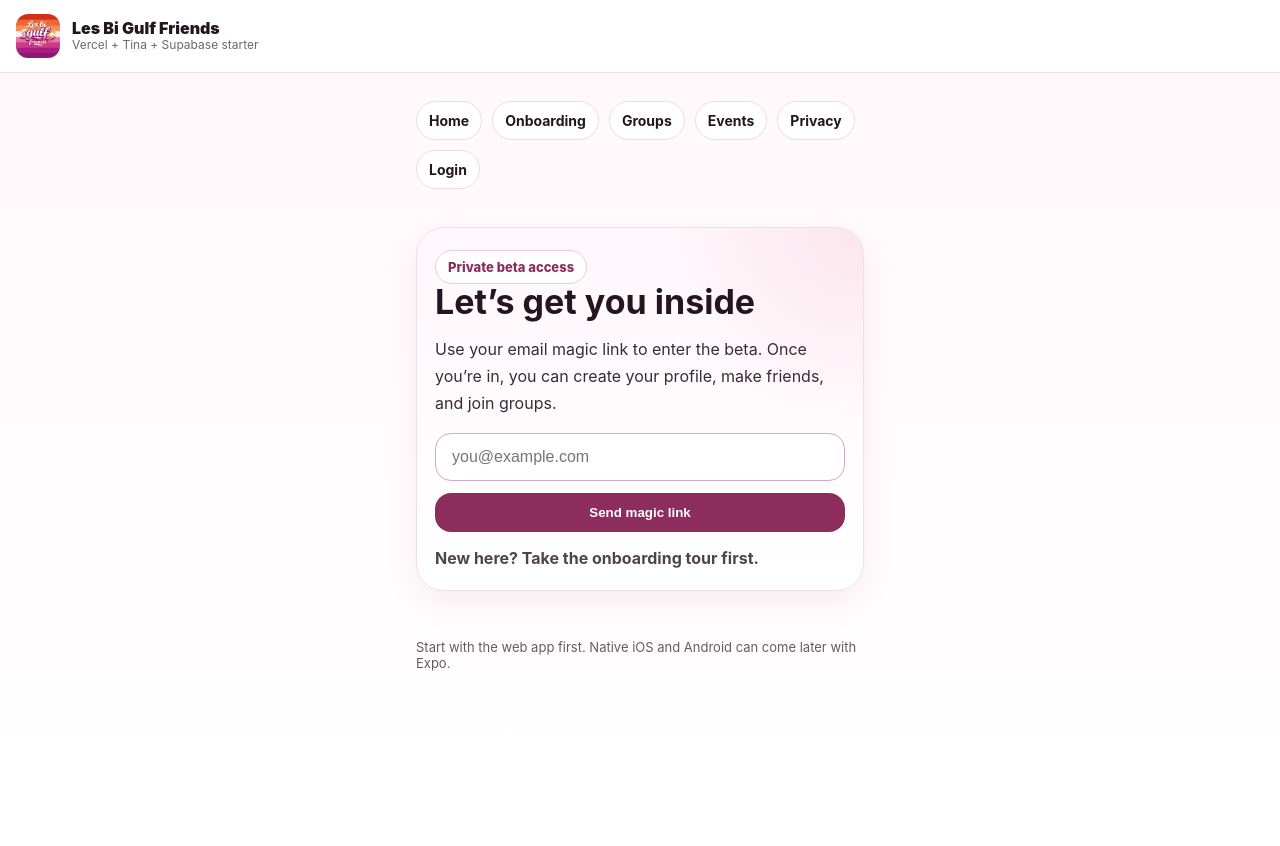
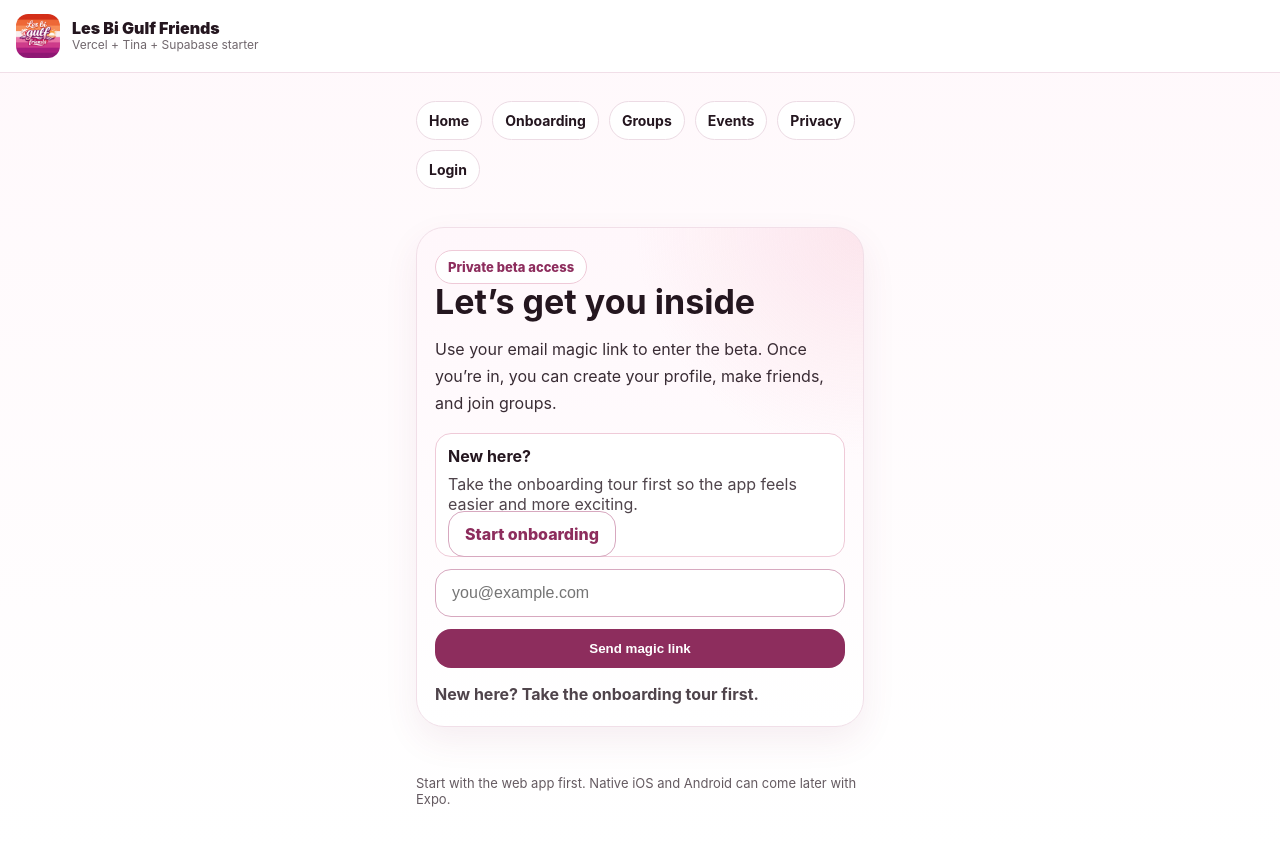
Before and after one commit to alanaoldham-eng/LesBiGulfFriends, a Next.js app: page /login in a window 1280 px wide. Shown: the top 846 px of the page. Before the commit the page ends 800 px from the top, so only its background shows below. Built offline with nearby package versions, Linux system fonts and the light colour scheme.

Commit message:
add onboarding persistence and redirect new user to profile

```diff
--- a/app/app/page.tsx
+++ b/app/app/page.tsx
@@ -1,4 +1,5 @@
 "use client";
+export const dynamic = "force-dynamic";
 
 import { useEffect, useState } from "react";
 import { ClientShell } from "../../components/ClientShell";
--- a/app/auth/callback/page.tsx
+++ b/app/auth/callback/page.tsx
@@ -1,4 +1,5 @@
 "use client";
+export const dynamic = "force-dynamic";
 
 import { useEffect, useState } from "react";
 import { supabase } from "../../../lib/supabase/client";
@@ -18,7 +19,8 @@ export default function AuthCallbackPage() {
           return;
         }
         document.cookie = `lbgf_session=1; Path=/; SameSite=Lax`;
-        window.location.href = "/app";
+        const hasProfile = localStorage.getItem("lbgf_profile_started") === "1";
+        window.location.href = hasProfile ? "/app" : "/profile";
         return;
       }
 
--- a/app/events/page.tsx
+++ b/app/events/page.tsx
@@ -14,7 +14,7 @@ export default function EventsPage() {
     <>
       <section className="hero">
         <h1 style={{ margin: 0, fontSize: 28 }}>{content.title}</h1>
-      <p style={{ fontSize: 16, lineHeight: 1.6, opacity: 0.9 }}>{content.intro}</p>
+        <p style={{ fontSize: 16, lineHeight: 1.6, opacity: 0.9 }}>{content.intro}</p>
       </section>
       <div className="grid">
         {content.cards.map((card) => (
--- a/app/friends/page.tsx
+++ b/app/friends/page.tsx
@@ -1,4 +1,5 @@
 "use client";
+export const dynamic = "force-dynamic";
 
 import { useEffect, useState } from "react";
 import { ClientShell } from "../../components/ClientShell";
--- a/app/groups-app/[groupId]/page.tsx
+++ b/app/groups-app/[groupId]/page.tsx
@@ -1,4 +1,5 @@
 "use client";
+export const dynamic = "force-dynamic";
 
 import { useEffect, useState } from "react";
 import { useParams } from "next/navigation";
--- a/app/groups-app/page.tsx
+++ b/app/groups-app/page.tsx
@@ -1,4 +1,5 @@
 "use client";
+export const dynamic = "force-dynamic";
 
 import { useEffect, useState } from "react";
 import { ClientShell } from "../../components/ClientShell";
--- a/app/groups/page.tsx
+++ b/app/groups/page.tsx
@@ -14,7 +14,7 @@ export default function GroupsPage() {
     <>
       <section className="hero">
         <h1 style={{ margin: 0, fontSize: 28 }}>{content.title}</h1>
-      <p style={{ fontSize: 16, lineHeight: 1.6, opacity: 0.9 }}>{content.intro}</p>
+        <p style={{ fontSize: 16, lineHeight: 1.6, opacity: 0.9 }}>{content.intro}</p>
       </section>
       <div className="grid">
         {content.cards.map((card) => (
--- a/app/login/page.tsx
+++ b/app/login/page.tsx
@@ -1,12 +1,17 @@
 "use client";
 
-import { useState } from "react";
+import { useEffect, useState } from "react";
 import Link from "next/link";
 
 export default function LoginPage() {
   const [email, setEmail] = useState("");
   const [status, setStatus] = useState("");
   const [loading, setLoading] = useState(false);
+  const [seenOnboarding, setSeenOnboarding] = useState(true);
+
+  useEffect(() => {
+    setSeenOnboarding(localStorage.getItem("lbgf_onboarding_seen") === "1");
+  }, []);
 
   const submit = async () => {
     setLoading(true);
@@ -36,6 +41,16 @@ export default function LoginPage() {
           Use your email magic link to enter the beta. Once you’re in, you can create your profile, make friends, and join groups.
         </p>
 
+        {!seenOnboarding ? (
+          <div style={{ marginTop: 12, padding: 12, borderRadius: 16, border: "1px solid #efcad8", background: "#fff" }}>
+            <strong>New here?</strong>
+            <p style={{ margin: "8px 0 0", opacity: 0.8 }}>Take the onboarding tour first so the app feels easier and more exciting.</p>
+            <div style={{ marginTop: 10 }}>
+              <Link href="/onboarding" className="button secondary">Start onboarding</Link>
+            </div>
+          </div>
+        ) : null}
+
         <div style={{ display: "grid", gap: 12, marginTop: 12 }}>
           <input
             type="email"
--- a/app/messages/page.tsx
+++ b/app/messages/page.tsx
@@ -1,4 +1,5 @@
 "use client";
+export const dynamic = "force-dynamic";
 
 import { useEffect, useState } from "react";
 import { ClientShell } from "../../components/ClientShell";
--- a/app/onboarding/page.tsx
+++ b/app/onboarding/page.tsx
@@ -1,6 +1,6 @@
 "use client";
 
-import { useState } from "react";
+import { useState, useEffect } from "react";
 import Link from "next/link";
 
 const STEPS = [
@@ -29,6 +29,10 @@ const STEPS = [
 export default function OnboardingPage() {
   const [step, setStep] = useState(0);
   const item = STEPS[step];
+
+  useEffect(() => {
+    localStorage.setItem("lbgf_onboarding_seen", "1");
+  }, [step]);
 
   return (
     <section className="hero">
--- a/app/profile/page.tsx
+++ b/app/profile/page.tsx
@@ -1,4 +1,5 @@
 "use client";
+export const dynamic = "force-dynamic";
 
 import { useEffect, useState } from "react";
 import { ClientShell } from "../../components/ClientShell";
@@ -51,6 +52,7 @@ export default function ProfilePage() {
         interests: interests.split(",").map((x) => x.trim()).filter(Boolean),
         city,
       });
+      localStorage.setItem("lbgf_profile_started", "1");
       setStatus("Profile saved.");
     } catch (e: any) {
       setStatus(e.message || "Unable to save profile.");
--- a/package.json
+++ b/package.json
@@ -1,9 +1,9 @@
 {
   "name": "les-bi-gulf-friends-web",
   "private": true,
-  "version": "0.3.0",
+  "version": "0.3.1",
   "scripts": {
-    "dev": "tinacms dev -c \"next dev\"",
+    "dev": "next dev",
     "build": "next build",
     "start": "next start",
     "lint": "next lint"
```
Also changed, not shown: 1 other file (tests, documents, lock files or other folders).
